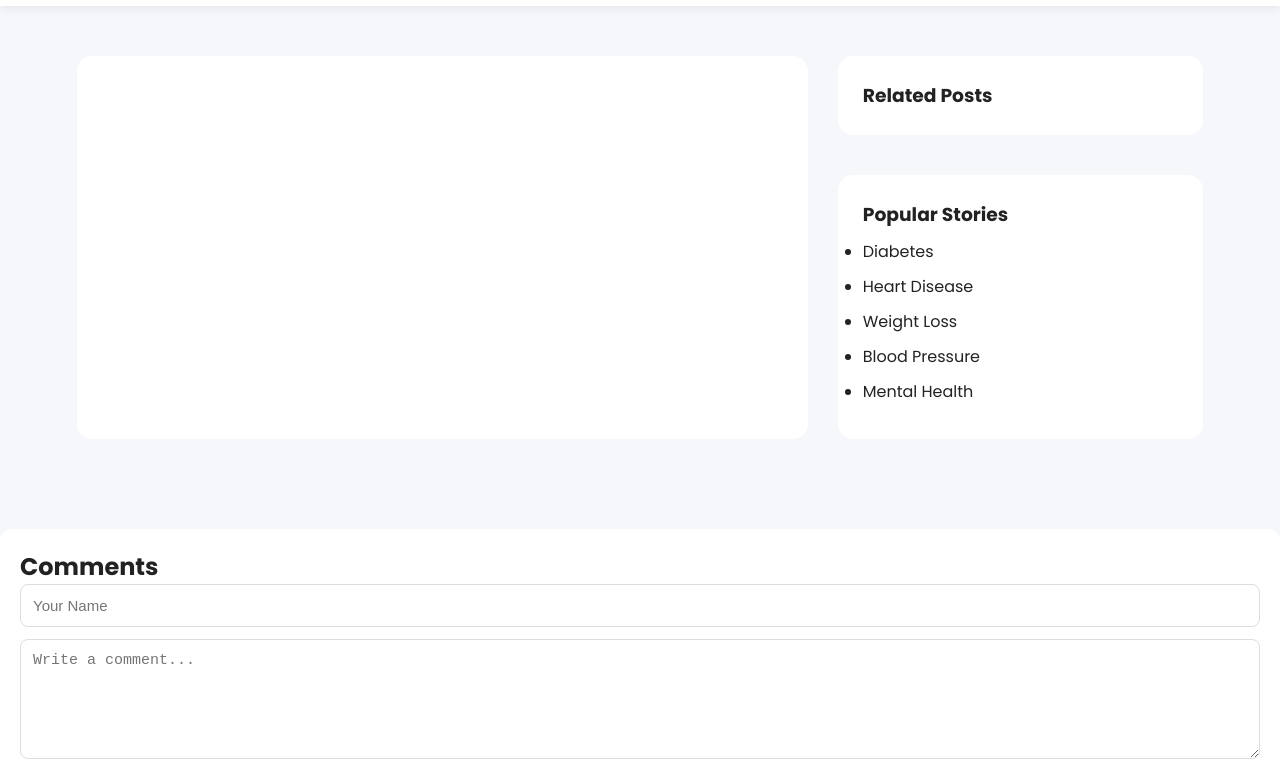
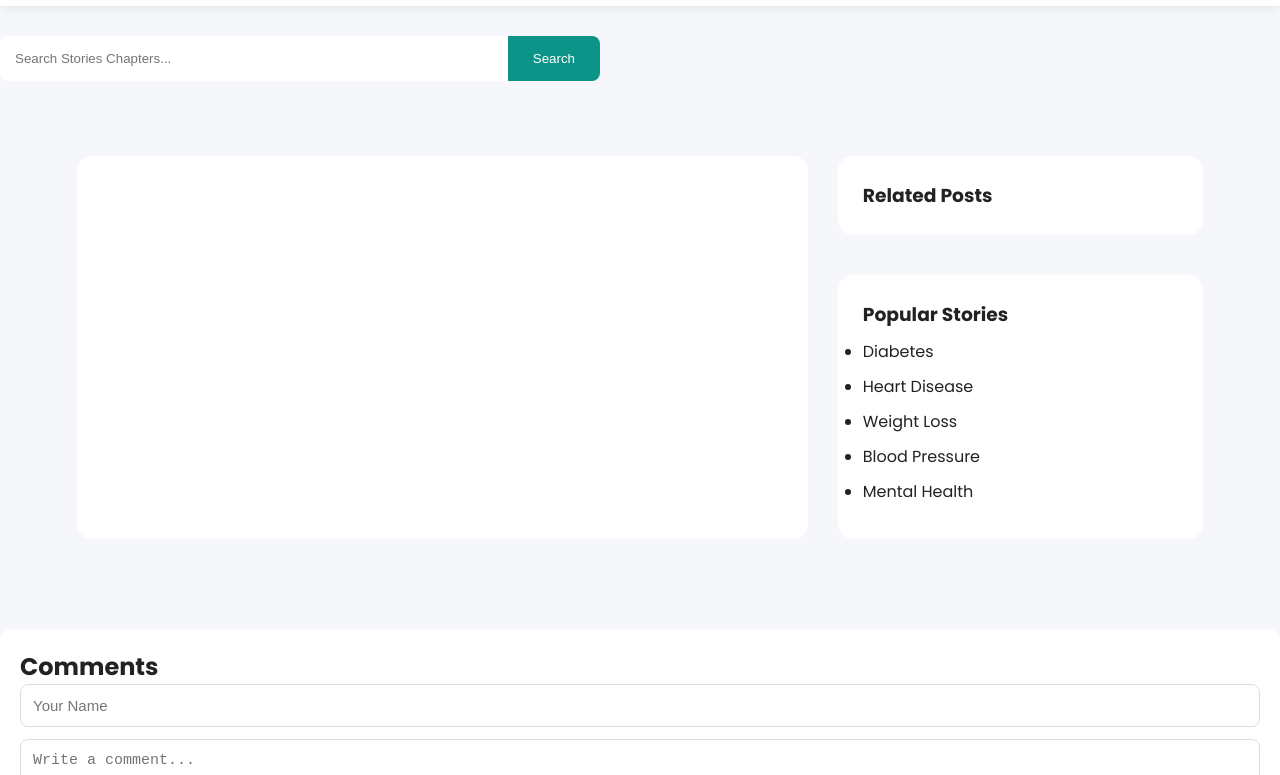
Before and after one commit to multilevelindustry-wq/Story, a plain HTML site: page post.html in a window 1280 px wide. Shown: the part 69-844 px from the top of the page. Drawn offline with Linux system fonts and the light colour scheme.

Commit message:
Add search box to post.html
Added a search box with input and button to post.html.

```diff
--- a/post.html
+++ b/post.html
@@ -17,6 +17,12 @@
 <header class="header">
   <div class="logo"> <a href="index.html">PureVitalFoods</a></div>
 </header>
+
+  <div class="search-box">
+        <input type="text" id="searchInput" placeholder="Search Stories Chapters...">
+        <button onclick="searchPosts()">Search</button>
+      </div>
+      <br>
 
 <div class="post-page">
 
```
